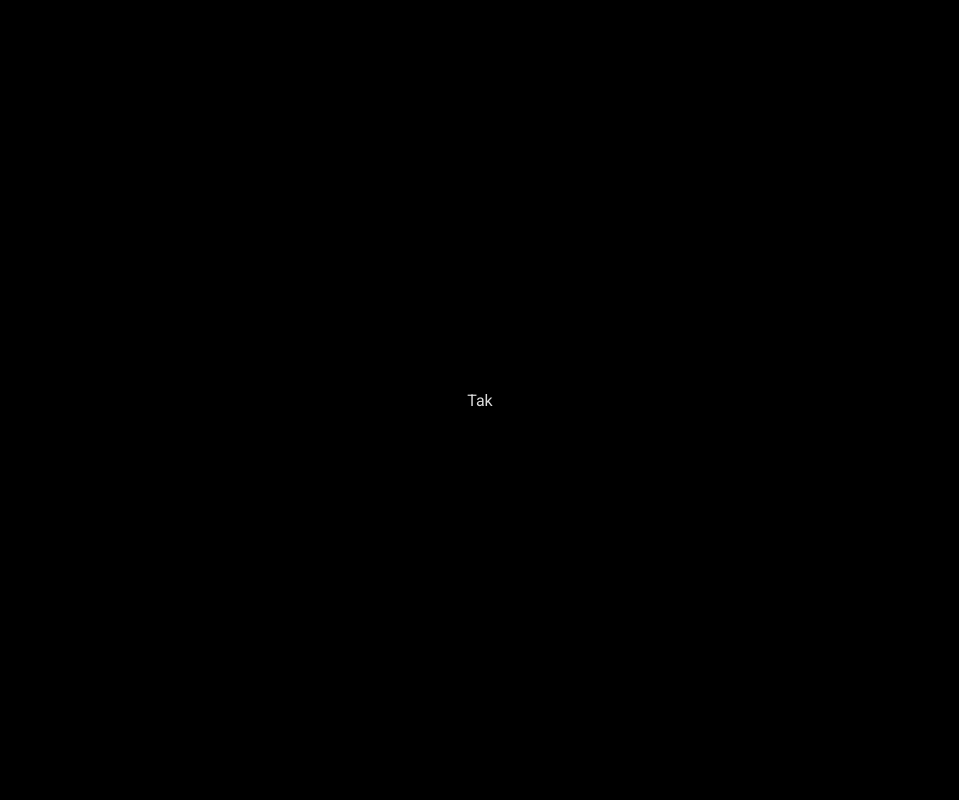
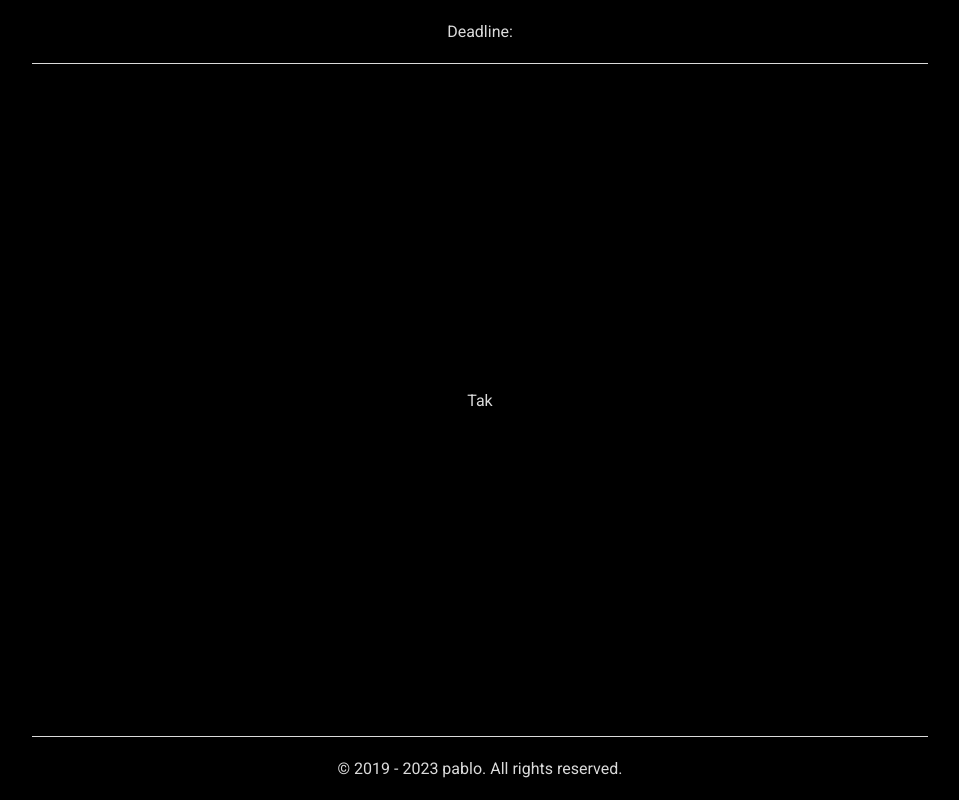
Before and after one commit to pawelrybka/React-Typescript-Game, a Next.js app: page / in a window 1280 px wide. Shown: the whole page, without its empty margins (160-1119 px from the left). Built offline with nearby package versions, Linux system fonts and the light colour scheme.

Commit message:
Navbar and Footer crate

```diff
--- /dev/null
+++ b/src/components/footer/Footer.tsx
@@ -0,0 +1,13 @@
+import styles from "./footer.module.css"
+
+const Footer = () => {
+  return (
+    <div className={styles.footer}>
+      <div className={styles.footer__container}>
+        <p>© 2019 - 2023 pablo. All rights reserved.</p>
+      </div>
+    </div>
+  )
+}
+
+export default Footer
--- /dev/null
+++ b/src/components/footer/footer.module.css
@@ -0,0 +1,18 @@
+.footer{
+    display: flex;
+    justify-content: center;
+    position: absolute;
+    bottom: 0;
+    left: 0;
+    height: 8vh;
+    width: 100%;
+}
+
+.footer__container{
+    display: flex;
+    justify-content: center;
+    align-items: center;
+    width: 70%;
+    height: 8vh;
+    border-top: 1px solid var(--dark-white);
+}
--- /dev/null
+++ b/src/components/header/Header.tsx
@@ -0,0 +1,13 @@
+import styles from "./header.module.css"
+
+const Footer = () => {
+  return (
+    <div className={styles.header}>
+        <div className={styles.header__container}>
+            <span>Deadline:</span>
+        </div>
+    </div>
+  )
+}
+
+export default Footer
--- /dev/null
+++ b/src/components/header/header.module.css
@@ -0,0 +1,19 @@
+.header{
+    position: absolute;
+    left: 0;
+    top: 0;
+    width: 100%;
+    height: 8vh;
+    display: flex;
+    justify-content: center;
+    align-items: center;
+}
+
+.header__container{
+    width: 70%;
+    height: 8vh;
+    border-bottom: 1px solid var(--dark-white);
+    display: flex;
+    justify-content: center;
+    align-items: center;
+}
--- a/src/pages/_app.tsx
+++ b/src/pages/_app.tsx
@@ -1,8 +1,21 @@
 import '../styles/index.css'
 import '../styles/variables.css'
+import Footer from '../components/footer/footer'
+import Header from '../components/header/Header'
+
 
 import type { AppProps } from 'next/app'
 
 export default function App({ Component, pageProps }: AppProps) {
-  return <Component {...pageProps} />
+  return (
+    <>
+      <Header/>
+        <Component {...pageProps} />
+      <Footer/>
+    </>
+
+
+  )
+
+
 }
```
